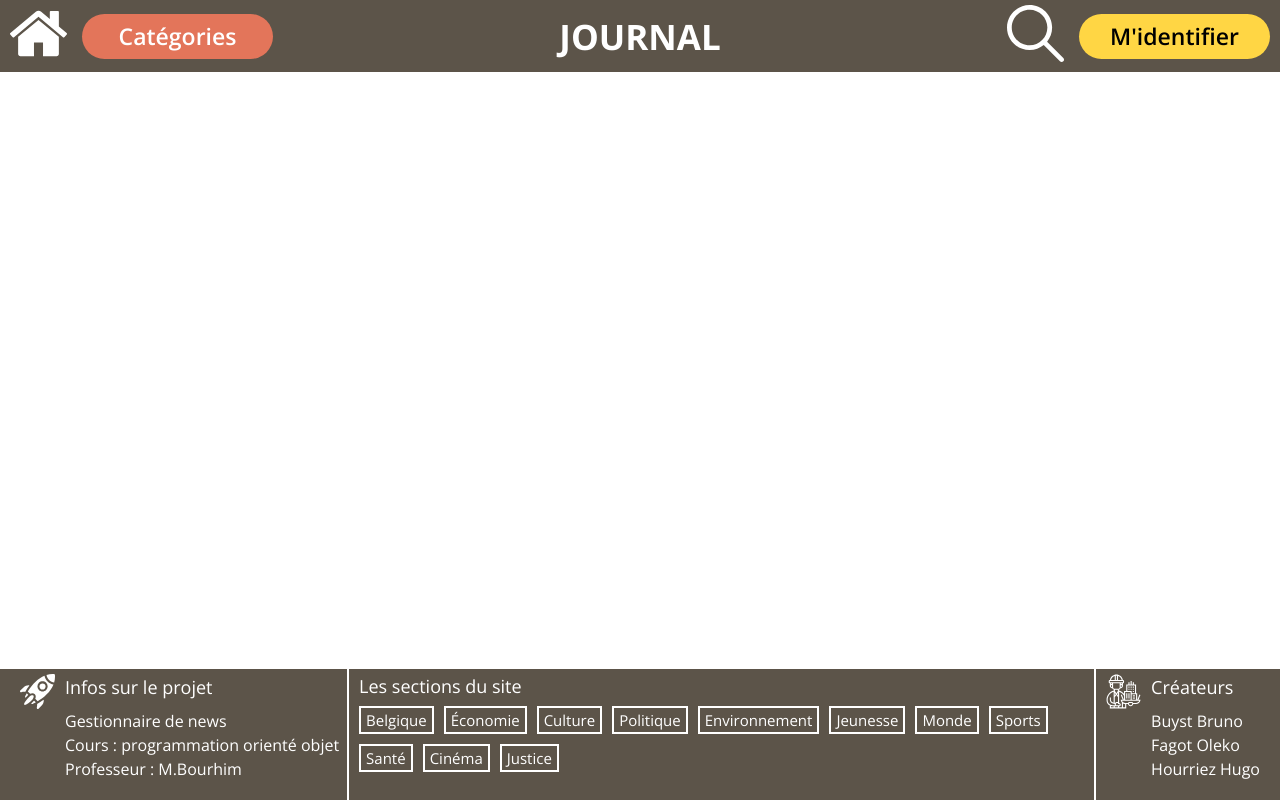
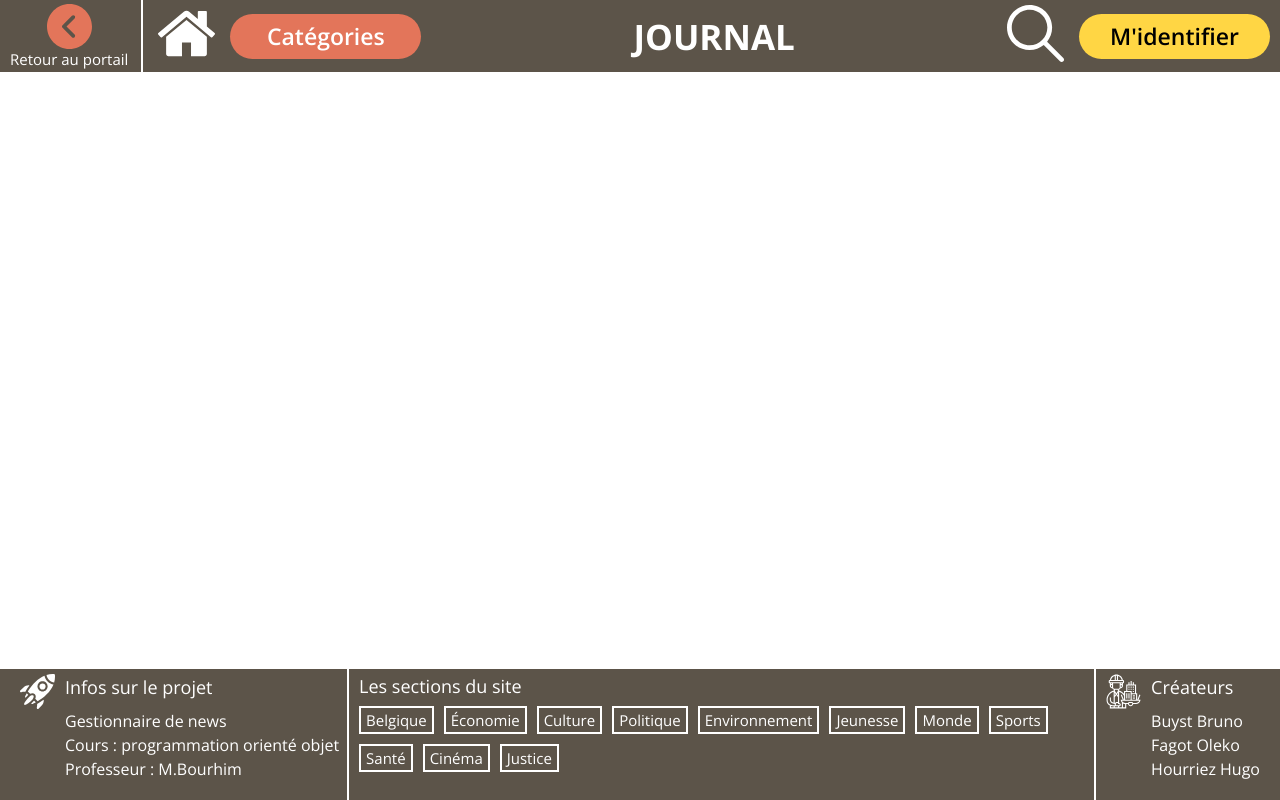
Before and after one commit to HugoWeb23/gestion_news_front, a plain HTML site: page header.html in a window 1280 px wide. Drawn offline with nearby package versions, Linux system fonts and the light colour scheme.

Commit message:
màj header

```diff
--- a/header.html
+++ b/header.html
@@ -9,6 +9,10 @@
 <body>
  <nav class="header">
      <div class="header-home header-align">
+        <div class="return">
+            <img src="pictures/icons/next.svg" alt=""  class="return-image icon-header small">
+            <span class="return-text">Retour au portail</span>
+        </div>
          <div class="box-home">
         <img src="pictures/icons/home.svg" alt="" class="icon-header">
          </div>
--- a/styles/app.css
+++ b/styles/app.css
@@ -565,6 +565,39 @@ a:hover {
     height: 57px;
 }
 
+.icon-header.small {
+    width: 45px;
+    height: 45px;
+}
+
+.return {
+    display: flex;
+    flex-direction: column;
+    justify-content: center;
+    align-items: center;
+    position: relative;
+    margin-right: 30px;
+}
+
+.return-image {
+    transform: rotate(180deg);
+}
+
+.return-text {
+    color: #FFF;
+    font-size: 15px;
+}
+
+.return::after {
+    content: '';
+    position: absolute;
+    height: 131px;
+    width: 2px;
+    top: -5px;
+    right: -15px;
+    background: #FFF;
+}
+
 .header-title {
     font-size: 35px;
     color: #FFF;
```
Also changed, not shown: pictures/icons/next.svg (added), pictures/icons/right-arrow.svg (added).
